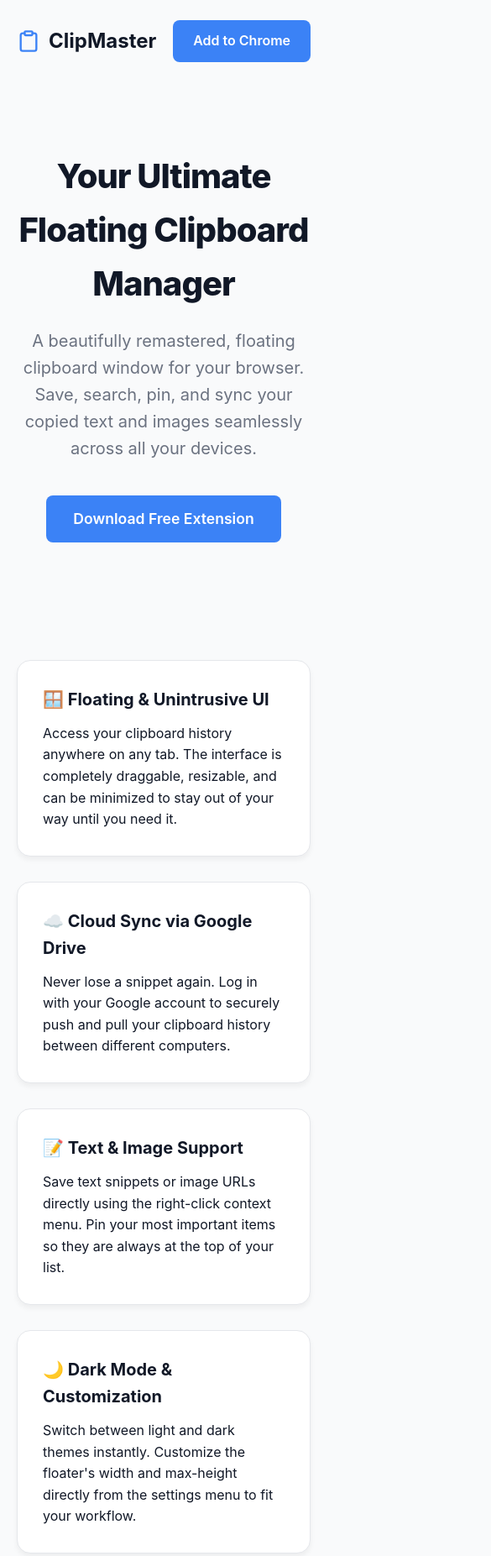
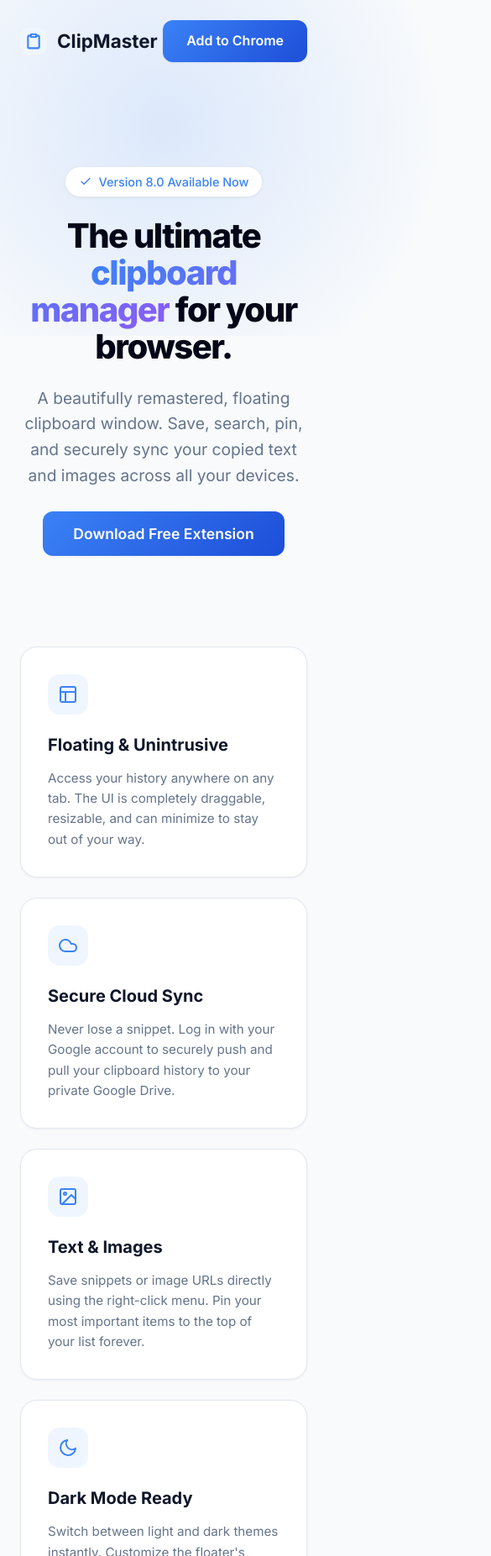
Before and after one commit to gokuthug1/ClipMaster, a plain HTML site: page index.html in a window 390 px wide. Shown: the top 1853 px of the page at 84% size, 585 px wide, since content can reach past the window. Drawn offline with Linux system fonts and the light colour scheme.

Commit message:
Refactor styles and update HTML structure

```diff
--- a/index.html
+++ b/index.html
@@ -7,221 +7,157 @@
     <meta name="description" content="ClipMaster is a beautifully remastered, floating clipboard window for Google Chrome with seamless Google Drive Cloud Sync.">
 
     <style>
+        @import url('https://fonts.googleapis.com/css2?family=Inter:wght@400;500;600;700;800&display=swap');
+
         :root {
             --primary: #3b82f6;
-            --primary-hover: #2563eb;
-            --bg-light: #f9fafb;
-            --text-dark: #111827;
-            --text-muted: #6b7280;
+            --primary-dark: #1d4ed8;
+            --primary-light: #eff6ff;
+            --bg-color: #f8fafc;
+            --text-main: #0f172a;
+            --text-muted: #64748b;
             --card-bg: #ffffff;
-            --border: #e5e7eb;
+            --border: #e2e8f0;
+            --shadow-sm: 0 1px 3px rgba(0,0,0,0.05);
+            --shadow-md: 0 10px 30px -5px rgba(0,0,0,0.05);
+            --shadow-lg: 0 20px 40px -10px rgba(59, 130, 246, 0.15);
         }
 
-        * {
-            box-sizing: border-box;
-            margin: 0;
-            padding: 0;
-            font-family: 'Inter', -apple-system, BlinkMacSystemFont, "Segoe UI", Roboto, Helvetica, Arial, sans-serif;
+        * { margin: 0; padding: 0; box-sizing: border-box; }
+        body { font-family: 'Inter', sans-serif; background-color: var(--bg-color); color: var(--text-main); line-height: 1.6; overflow-x: hidden; }
+        a { text-decoration: none; color: inherit; }
+
+        /* Background Glow */
+        .bg-glow {
+            position: absolute; top: -100px; left: 50%; transform: translateX(-50%);
+            width: 800px; height: 500px; background: radial-gradient(circle, rgba(59,130,246,0.15) 0%, rgba(255,255,255,0) 70%);
+            z-index: -1; pointer-events: none;
         }
 
-        body {
-            background-color: var(--bg-light);
-            color: var(--text-dark);
-            line-height: 1.6;
+        .container { max-width: 1100px; margin: 0 auto; padding: 0 24px; }
+
+        /* Navbar */
+        nav { display: flex; justify-content: space-between; align-items: center; padding: 24px 0; }
+        .brand { display: flex; align-items: center; gap: 12px; font-size: 1.4rem; font-weight: 700; color: var(--text-main); }
+        .brand-icon { width: 32px; height: 32px; color: var(--primary); background: var(--primary-light); padding: 6px; border-radius: 10px; }
+
+        .btn-primary {
+            background: linear-gradient(135deg, var(--primary), var(--primary-dark));
+            color: white; padding: 12px 28px; border-radius: 12px; font-weight: 600;
+            box-shadow: var(--shadow-sm); transition: all 0.2s ease;
         }
+        .btn-primary:hover { transform: translateY(-2px); box-shadow: var(--shadow-lg); color: white; }
 
-        a {
-            text-decoration: none;
-            color: var(--primary);
-        }
+        /* Hero */
+        .hero { text-align: center; padding: 100px 0 80px; }
+        .badge { display: inline-flex; align-items: center; gap: 8px; background: white; border: 1px solid var(--border); padding: 6px 16px; border-radius: 30px; font-size: 0.9rem; font-weight: 500; color: var(--primary); margin-bottom: 24px; box-shadow: var(--shadow-sm); }
+        .hero h1 { font-size: 3.5rem; font-weight: 800; letter-spacing: -1.5px; margin-bottom: 24px; line-height: 1.1; color: #020617; }
+        .hero h1 span { background: linear-gradient(135deg, var(--primary), #8b5cf6); -webkit-background-clip: text; -webkit-text-fill-color: transparent; }
+        .hero p { font-size: 1.2rem; color: var(--text-muted); max-width: 600px; margin: 0 auto 40px; }
 
-        .container {
-            max-width: 1100px;
-            margin: 0 auto;
-            padding: 0 20px;
-        }
+        /* Features */
+        .features { display: grid; grid-template-columns: repeat(auto-fit, minmax(280px, 1fr)); gap: 24px; margin: 40px 0 80px; }
+        .feature-card { background: var(--card-bg); padding: 32px; border-radius: 20px; border: 1px solid var(--border); box-shadow: var(--shadow-sm); transition: all 0.3s ease; }
+        .feature-card:hover { transform: translateY(-5px); box-shadow: var(--shadow-md); border-color: #cbd5e1; }
+        .icon-wrapper { width: 48px; height: 48px; display: flex; align-items: center; justify-content: center; background: var(--primary-light); color: var(--primary); border-radius: 14px; margin-bottom: 20px; }
+        .icon-wrapper svg { width: 24px; height: 24px; }
+        .feature-card h3 { font-size: 1.25rem; font-weight: 700; margin-bottom: 12px; color: var(--text-main); }
+        .feature-card p { color: var(--text-muted); font-size: 0.95rem; }
 
-        /* Navigation */
-        nav {
-            display: flex;
-            justify-content: space-between;
-            align-items: center;
-            padding: 24px 0;
-        }
-
-        .logo {
-            display: flex;
-            align-items: center;
-            gap: 10px;
-            font-size: 1.5rem;
-            font-weight: 700;
-            color: var(--text-dark);
-        }
-
-        .logo svg {
-            width: 28px;
-            height: 28px;
-            color: var(--primary);
-        }
-
-        .btn {
-            background-color: var(--primary);
-            color: white;
-            padding: 12px 24px;
-            border-radius: 8px;
-            font-weight: 600;
-            transition: background-color 0.2s;
-            display: inline-block;
-        }
-
-        .btn:hover {
-            background-color: var(--primary-hover);
-            color: white;
-        }
-
-        /* Hero Section */
-        .hero {
-            text-align: center;
-            padding: 80px 0;
-        }
-
-        .hero h1 {
-            font-size: 3.5rem;
-            font-weight: 800;
-            letter-spacing: -1px;
-            margin-bottom: 20px;
-            color: var(--text-dark);
-        }
-
-        .hero p {
-            font-size: 1.25rem;
-            color: var(--text-muted);
-            max-width: 600px;
-            margin: 0 auto 40px auto;
-        }
-
-        /* Features Section */
-        .features {
-            display: grid;
-            grid-template-columns: repeat(auto-fit, minmax(300px, 1fr));
-            gap: 30px;
-            padding: 60px 0;
-        }
-
-        .feature-card {
-            background: var(--card-bg);
-            padding: 30px;
-            border-radius: 16px;
-            border: 1px solid var(--border);
-            box-shadow: 0 4px 6px rgba(0,0,0,0.05);
-        }
-
-        .feature-card h3 {
-            font-size: 1.25rem;
-            margin-bottom: 12px;
-            display: flex;
-            align-items: center;
-            gap: 10px;
-        }
-
-        /* Google Transparency Section - CRUCIAL FOR OAUTH VERIFICATION */
-        .transparency-section {
-            background-color: #eff6ff;
-            border: 1px solid #bfdbfe;
-            border-radius: 16px;
-            padding: 40px;
-            margin: 60px 0;
-        }
-
-        .transparency-section h2 {
-            color: #1e3a8a;
-            margin-bottom: 16px;
-            font-size: 1.8rem;
-        }
-
-        .transparency-section p {
-            color: #1e40af;
-            margin-bottom: 16px;
-            font-size: 1.05rem;
-        }
-
-        .transparency-section ul {
-            margin-left: 20px;
-            color: #1e40af;
-            margin-bottom: 16px;
-        }
+        /* Transparency Notice */
+        .transparency { background: white; border: 1px solid var(--primary); border-radius: 24px; padding: 48px; margin: 40px 0; position: relative; overflow: hidden; box-shadow: var(--shadow-md); }
+        .transparency::before { content: ''; position: absolute; top: 0; left: 0; width: 6px; height: 100%; background: var(--primary); }
+        .t-header { display: flex; align-items: center; gap: 16px; margin-bottom: 24px; }
+        .t-header svg { width: 36px; height: 36px; color: var(--primary); }
+        .transparency h2 { font-size: 1.8rem; font-weight: 700; color: #0f172a; }
+        .transparency p { color: #334155; margin-bottom: 16px; font-size: 1.05rem; }
+        .transparency ul { margin-left: 24px; color: #475569; margin-bottom: 24px; }
+        .transparency li { margin-bottom: 8px; }
+        .transparency code { background: var(--primary-light); color: var(--primary-dark); padding: 2px 8px; border-radius: 6px; font-family: monospace; font-size: 0.9em; border: 1px solid #bfdbfe; }
 
         /* Footer */
-        footer {
-            border-top: 1px solid var(--border);
-            padding: 40px 0;
-            margin-top: 40px;
-            text-align: center;
-            color: var(--text-muted);
-        }
-
-        footer .links {
-            margin-top: 16px;
-            display: flex;
-            justify-content: center;
-            gap: 20px;
-        }
+        footer { border-top: 1px solid var(--border); padding: 40px 0; margin-top: 80px; text-align: center; color: var(--text-muted); }
+        footer .links { margin-top: 16px; display: flex; justify-content: center; gap: 24px; }
+        footer .links a { font-weight: 500; transition: color 0.2s; }
+        footer .links a:hover { color: var(--primary); }
 
         @media (max-width: 768px) {
             .hero h1 { font-size: 2.5rem; }
-            .transparency-section { padding: 24px; }
+            .transparency { padding: 32px 24px; }
         }
     </style>
 </head>
 <body>
+    <div class="bg-glow"></div>
+    <div class="container">
 
-    <div class="container">
-        <!-- Navigation -->
+        <!-- Navbar -->
         <nav>
-            <div class="logo">
-                <svg viewBox="0 0 24 24" fill="none" stroke="currentColor" stroke-width="2" stroke-linecap="round" stroke-linejoin="round"><path d="M16 4h2a2 2 0 0 1 2 2v14a2 2 0 0 1-2 2H6a2 2 0 0 1-2-2V6a2 2 0 0 1 2-2h2"></path><rect x="8" y="2" width="8" height="4" rx="1" ry="1"></rect></svg>
+            <div class="brand">
+                <svg class="brand-icon" viewBox="0 0 24 24" fill="none" stroke="currentColor" stroke-width="2.5" stroke-linecap="round" stroke-linejoin="round"><path d="M16 4h2a2 2 0 0 1 2 2v14a2 2 0 0 1-2 2H6a2 2 0 0 1-2-2V6a2 2 0 0 1 2-2h2"></path><rect x="8" y="2" width="8" height="4" rx="1" ry="1"></rect></svg>
                 ClipMaster
             </div>
-            <a href="https://chrome.google.com/webstore/detail/YOUR_EXTENSION_ID" class="btn" target="_blank">Add to Chrome</a>
+            <!-- UPDATE THIS LINK -->
+            <a href="https://chrome.google.com/webstore/detail/YOUR_EXTENSION_ID" class="btn-primary" target="_blank">Add to Chrome</a>
         </nav>
 
-        <!-- Hero Section -->
+        <!-- Hero -->
         <section class="hero">
-            <h1>Your Ultimate Floating Clipboard Manager</h1>
-            <p>A beautifully remastered, floating clipboard window for your browser. Save, search, pin, and sync your copied text and images seamlessly across all your devices.</p>
-            <a href="https://chrome.google.com/webstore/detail/gopagdmpgfbgklmckanjgpdcdkemipkl" class="btn" target="_blank" style="font-size: 1.1rem; padding: 14px 32px;">Download Free Extension</a>
+            <div class="badge">
+                <svg viewBox="0 0 24 24" fill="none" stroke="currentColor" stroke-width="2" width="16" height="16"><polyline points="20 6 9 17 4 12"></polyline></svg>
+                Version 8.0 Available Now
+            </div>
+            <h1>The ultimate <span>clipboard manager</span> for your browser.</h1>
+            <p>A beautifully remastered, floating clipboard window. Save, search, pin, and securely sync your copied text and images across all your devices.</p>
+            <!-- UPDATE THIS LINK -->
+            <a href="https://chrome.google.com/webstore/detail/gopagdmpgfbgklmckanjgpdcdkemipkl" class="btn-primary" target="_blank" style="padding: 16px 36px; font-size: 1.1rem;">Download Free Extension</a>
         </section>
 
-        <!-- Features Overview -->
-        <section class="features" id="features">
+        <!-- Features Grid -->
+        <section class="features">
             <div class="feature-card">
-                <h3>🪟 Floating & Unintrusive UI</h3>
-                <p>Access your clipboard history anywhere on any tab. The interface is completely draggable, resizable, and can be minimized to stay out of your way until you need it.</p>
+                <div class="icon-wrapper">
+                    <svg viewBox="0 0 24 24" fill="none" stroke="currentColor" stroke-width="2" stroke-linecap="round" stroke-linejoin="round"><rect x="3" y="3" width="18" height="18" rx="2" ry="2"></rect><line x1="3" y1="9" x2="21" y2="9"></line><line x1="9" y1="21" x2="9" y2="9"></line></svg>
+                </div>
+                <h3>Floating & Unintrusive</h3>
+                <p>Access your history anywhere on any tab. The UI is completely draggable, resizable, and can minimize to stay out of your way.</p>
             </div>
             <div class="feature-card">
-                <h3>☁️ Cloud Sync via Google Drive</h3>
-                <p>Never lose a snippet again. Log in with your Google account to securely push and pull your clipboard history between different computers.</p>
+                <div class="icon-wrapper">
+                    <svg viewBox="0 0 24 24" fill="none" stroke="currentColor" stroke-width="2" stroke-linecap="round" stroke-linejoin="round"><path d="M17.5 19H9a7 7 0 1 1 6.71-9h1.79a4.5 4.5 0 1 1 0 9Z"></path></svg>
+                </div>
+                <h3>Secure Cloud Sync</h3>
+                <p>Never lose a snippet. Log in with your Google account to securely push and pull your clipboard history to your private Google Drive.</p>
             </div>
             <div class="feature-card">
-                <h3>📝 Text & Image Support</h3>
-                <p>Save text snippets or image URLs directly using the right-click context menu. Pin your most important items so they are always at the top of your list.</p>
+                <div class="icon-wrapper">
+                    <svg viewBox="0 0 24 24" fill="none" stroke="currentColor" stroke-width="2" stroke-linecap="round" stroke-linejoin="round"><rect x="3" y="3" width="18" height="18" rx="2" ry="2"></rect><circle cx="8.5" cy="8.5" r="1.5"></circle><polyline points="21 15 16 10 5 21"></polyline></svg>
+                </div>
+                <h3>Text & Images</h3>
+                <p>Save snippets or image URLs directly using the right-click menu. Pin your most important items to the top of your list forever.</p>
             </div>
             <div class="feature-card">
-                <h3>🌙 Dark Mode & Customization</h3>
-                <p>Switch between light and dark themes instantly. Customize the floater's width and max-height directly from the settings menu to fit your workflow.</p>
+                <div class="icon-wrapper">
+                    <svg viewBox="0 0 24 24" fill="none" stroke="currentColor" stroke-width="2" stroke-linecap="round" stroke-linejoin="round"><path d="M21 12.79A9 9 0 1 1 11.21 3 7 7 0 0 0 21 12.79z"></path></svg>
+                </div>
+                <h3>Dark Mode Ready</h3>
+                <p>Switch between light and dark themes instantly. Customize the floater's dimensions right from the settings menu to fit your workflow.</p>
             </div>
         </section>
 
-        <!-- Data Transparency Section (Crucial for Google OAuth Verification) -->
-        <section class="transparency-section" id="privacy-data">
-            <h2>Data & Privacy: How ClipMaster Uses Google Drive</h2>
-            <p>We believe in total transparency regarding your data. ClipMaster includes a synchronization feature that allows you to access your clipboard history across multiple devices. To facilitate this, the app requests access to your Google Drive.</p>
+        <!-- OAuth / Privacy Transparency Notice -->
+        <section class="transparency">
+            <div class="t-header">
+                <svg viewBox="0 0 24 24" fill="none" stroke="currentColor" stroke-width="2" stroke-linecap="round" stroke-linejoin="round"><path d="M12 22s8-4 8-10V5l-8-3-8 3v7c0 6 8 10 8 10z"></path></svg>
+                <h2>Data & Privacy: How Sync Works</h2>
+            </div>
+            <p>ClipMaster includes an optional synchronization feature that allows you to access your clipboard history across multiple devices. To facilitate this securely, the app requests access to your personal Google Drive.</p>
 
             <p><strong>Exactly what we request and why:</strong></p>
             <ul>
                 <li><strong>Scope Requested:</strong> <code>https://www.googleapis.com/auth/drive.appdata</code></li>
-                <li><strong>Purpose:</strong> This permission only grants ClipMaster access to a special, hidden "App Data" folder inside your Google Drive. </li>
-                <li><strong>What is stored:</strong> The app creates and manages a single configuration file (<code>clipmaster_sync.json</code>) containing your copied text, image URLs, and pin states.</li>
+                <li><strong>Purpose:</strong> This permission only grants ClipMaster access to a special, hidden "App Data" folder inside your Google Drive.</li>
+                <li><strong>What is stored:</strong> The app manages a single configuration file (<code>clipmaster_sync.json</code>) containing your copied text, image URLs, and pin states.</li>
             </ul>
 
             <p><strong>Our commitment to your privacy:</strong></p>
@@ -230,14 +166,13 @@
 
         <!-- Footer -->
         <footer>
-            <p>&copy; 2024 ClipMaster. All rights reserved.</p>
+            <p>&copy; 2026 ClipMaster. All rights reserved.</p>
             <div class="links">
-                <!-- IMPORTANT: Must link to a valid privacy policy page hosted on your domain -->
-                <a href="/privacy.html">Privacy Policy</a>
-                <a href="mailto:your-email@example.com">Contact Support</a>
+                <a href="privacy.html">Privacy Policy</a>
+                <a href="mailto:gokuthug833@gmail.com">Contact Support</a>
             </div>
         </footer>
+
     </div>
-
 </body>
 </html>
```
